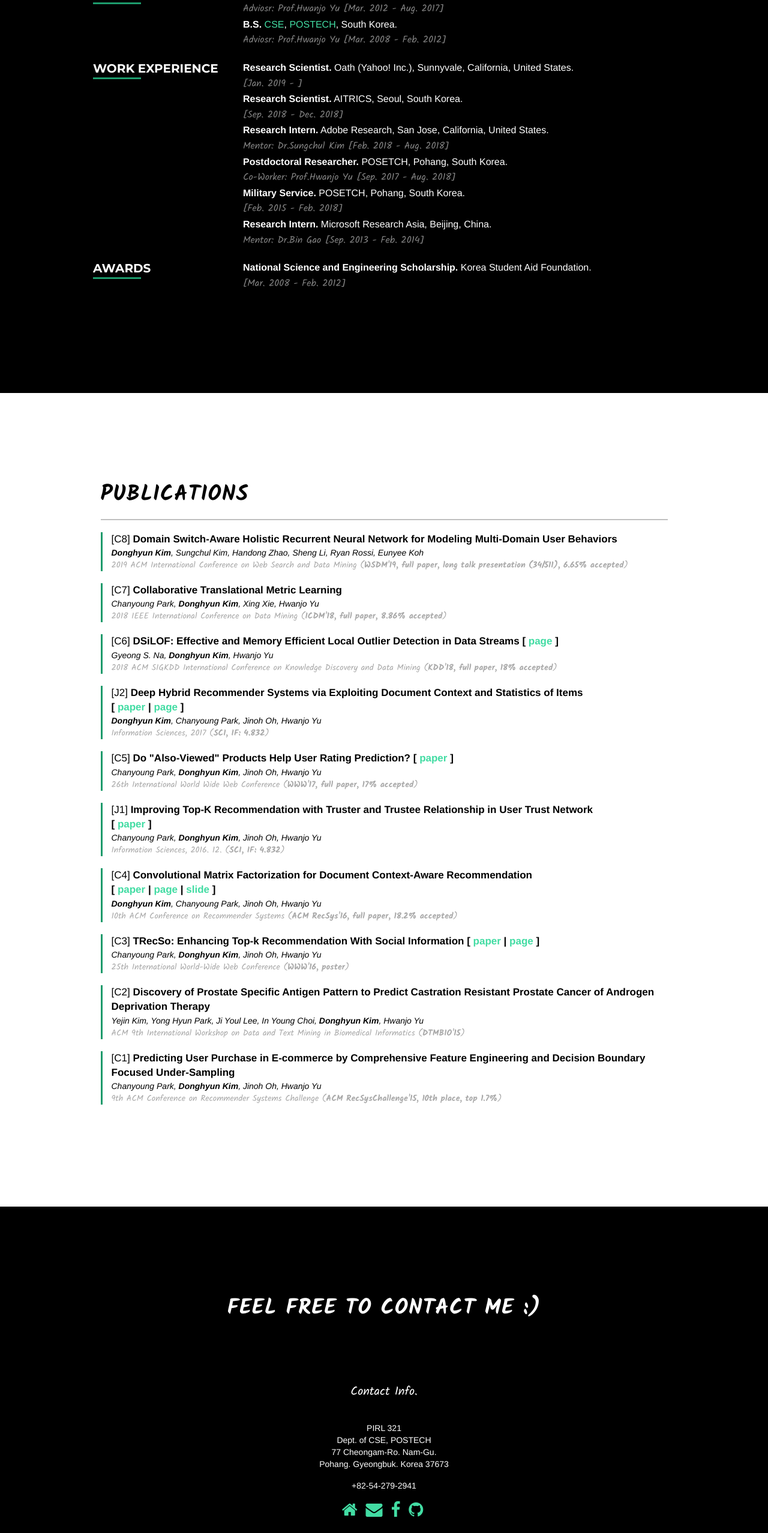
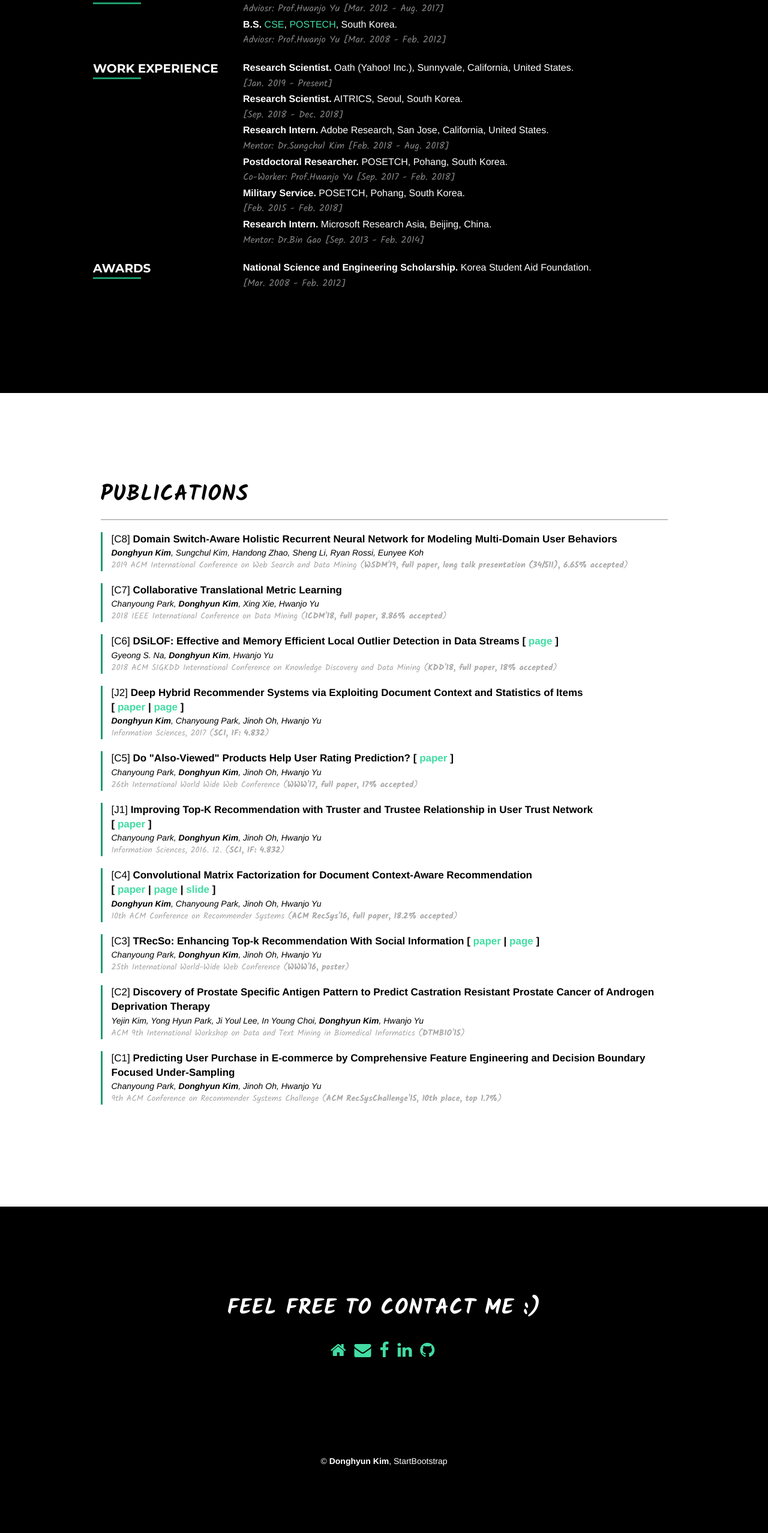
Before and after one commit to cartopy/cartopy.github.io, a website: page index.html in a window 1280 px wide. Shown: the part 1605-4160 px from the top of the page at 60% size. After the commit the page ends 4100 px from the top, so only its background shows below. Drawn offline with nearby package versions, Linux system fonts and the light colour scheme.

Commit message:
modify minor error

```diff
--- a/index.html
+++ b/index.html
@@ -150,13 +150,13 @@
                             <!--Work Experience List-->
                             <dt class="about-bio">Work Experience<hr></dt>
                             <dd class="about-text"><strong>Research Scientist.</strong> Oath (Yahoo! Inc.), Sunnyvale, California, United States.<br>
-                            <span class="timetext">[Jan. 2019 - ]</span></dd>
+                            <span class="timetext">[Jan. 2019 - Present]</span></dd>
                             <dd class="about-text"><strong>Research Scientist.</strong> AITRICS, Seoul, South Korea.<br>
                             <span class="timetext">[Sep. 2018 - Dec. 2018]</span></dd>
                             <dd class="about-text"><strong>Research Intern.</strong> Adobe Research, San Jose, California, United States.<br>
                             <span class="timetext">Mentor: Dr.Sungchul Kim [Feb. 2018 - Aug. 2018]</span></dd>
 							<dd class="about-text"><strong>Postdoctoral Researcher.</strong> POSETCH, Pohang, South Korea.<br>
-                            <span class="timetext">Co-Worker: Prof.Hwanjo Yu [Sep. 2017 - Aug. 2018]</span></dd>
+                            <span class="timetext">Co-Worker: Prof.Hwanjo Yu [Sep. 2017 - Feb. 2018]</span></dd>
                            	<dd class="about-text"><strong>Military Service.</strong> POSETCH, Pohang, South Korea.<br>
                             <span class="timetext">[Feb. 2015 - Feb. 2018]</span></dd>
 							<dd class="about-text"><strong>Research Intern.</strong> Microsoft Research Asia, Beijing, China.<br>
@@ -335,17 +335,17 @@
         <div class="row">
             <div class="col-md-8 col-md-offset-2 col-xs-10 col-xs-offset-1">
                 <h2 class="contact-title">Feel free to contact me :)</h2>
-                <p class="contact-text">Contact Info.</p>
+                <!-- <p class="contact-text">Contact Info.</p>
                 <p>
                 PIRL 321
                 <br>Dept. of CSE, POSTECH
                 <br>77 Cheongam-Ro. Nam-Gu.
                 <br>Pohang. Gyeongbuk. Korea 37673
                 </p>
-                <p>+82-54-279-2941</p>
+                <p>+82-54-279-2941</p> -->
                 <ul class="list-inline">
                     <li>
-                        <a href="http://dm.postech.ac.kr/~cartopy">
+                        <a href="http://cartopy.github.io">
                             <i class="fa fa-home fa-2x"></i>
                         </a>
                     </li>
@@ -357,6 +357,11 @@
                     <li>
                         <a href="https://www.facebook.com/cartopy">
                             <i class="fa fa-facebook fa-2x"></i>
+                        </a>
+                    </li>
+                    <li>
+                        <a href="https://linkedin.com/in/cartopy">
+                            <i class="fa fa-linkedin fa-2x"></i>
                         </a>
                     </li>
                     <li>
```
